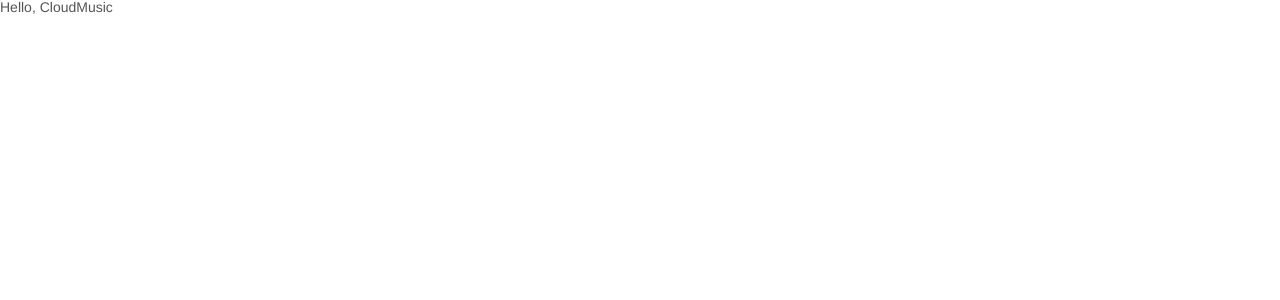
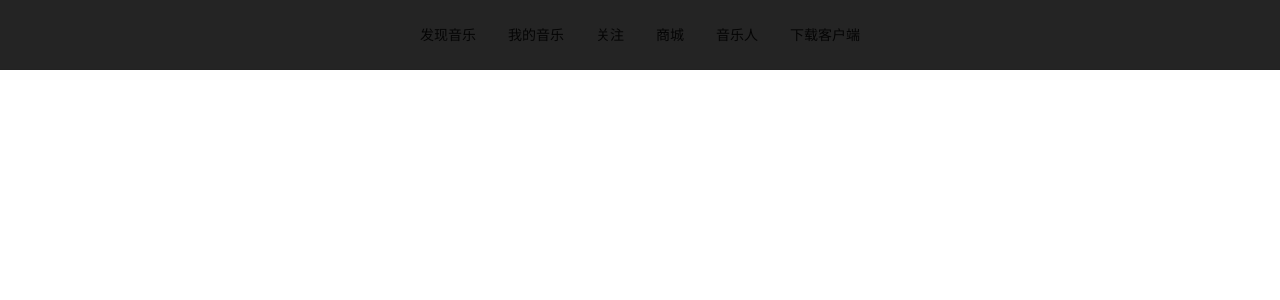
Before and after one commit to huccct/cloudmusic, a React (Vite) app: page / in a window 1280 px wide. Shown: the top 300 px of the page. Built offline with nearby package versions, Linux system fonts and the light colour scheme.

Commit message:
feat(navbar): complete navbar

```diff
--- a/package.json
+++ b/package.json
@@ -51,6 +51,7 @@
     "lint-staged": "^13.2.3",
     "prettier": "^3.0.0",
     "prettier-plugin-organize-imports": "^3.2.3",
+    "sass": "^1.64.1",
     "typescript": "^5.0.2",
     "unocss": "^0.53.6",
     "vite": "^4.4.5"
--- a/src/App.tsx
+++ b/src/App.tsx
@@ -1,9 +1,9 @@
-function App() {
+import router from '@/router'
+import { RouterProvider } from 'react-router-dom'
+export default function App() {
   return (
     <>
-      <div>Hello, CloudMusic</div>
+      <RouterProvider router={router} />
     </>
   )
 }
-
-export default App
--- /dev/null
+++ b/src/components/navbar/index.tsx
@@ -0,0 +1,55 @@
+import type { MenuProps } from 'antd'
+
+import { Menu } from 'antd'
+
+import React, { useState } from 'react'
+
+import './style/index.scss'
+
+const items: MenuProps['items'] = [
+  {
+    label: '发现音乐',
+    key: 'discover',
+  },
+  {
+    label: '我的音乐',
+    key: 'mine',
+  },
+  {
+    label: '关注',
+    key: 'follow',
+  },
+  {
+    label: '商城',
+    key: 'shop',
+  },
+  {
+    label: '音乐人',
+    key: 'musician',
+  },
+  {
+    label: '下载客户端',
+    key: 'download',
+  },
+]
+
+const index: React.FC = () => {
+  const [current, setCurrent] = useState('mail')
+
+  const onClick: MenuProps['onClick'] = (e) => {
+    console.log('click ', e)
+    setCurrent(e.key)
+  }
+
+  return (
+    <Menu
+      onClick={onClick}
+      selectedKeys={[current]}
+      mode="horizontal"
+      items={items}
+      className="flex justify-center bg-#242424 text-#ccc h-70px items-center text-14px ant-menu-no-underline ant-menu-custom"
+    />
+  )
+}
+
+export default index
--- /dev/null
+++ b/src/components/navbar/style/index.scss
@@ -0,0 +1,13 @@
+.ant-menu-no-underline .ant-menu-item::after {
+  border: none !important; /* 移除下划线 */
+}
+.ant-menu-custom .ant-menu-item:hover {
+  background-color: black !important; /* 背景变黑 */
+}
+.ant-menu-custom .ant-menu-item:hover span {
+  color: white !important; /* 文字变白 */
+}
+.ant-menu-custom .ant-menu-item {
+  height: 70px;
+  line-height: 70px;
+}
--- /dev/null
+++ b/src/router/index.tsx
@@ -0,0 +1,10 @@
+import Home from '@/views/home'
+import { createBrowserRouter } from 'react-router-dom'
+const router = createBrowserRouter([
+  {
+    path: '/',
+    element: <Home />,
+  },
+])
+
+export default router
--- /dev/null
+++ b/src/views/home/index.tsx
@@ -0,0 +1,9 @@
+import NavBar from '@/components/navbar'
+
+export default function index() {
+  return (
+    <div>
+      <NavBar />
+    </div>
+  )
+}
--- a/tsconfig.json
+++ b/tsconfig.json
@@ -1,5 +1,10 @@
 {
   "compilerOptions": {
+    "baseUrl": "./", // 解析非相对模块的基地址，默认是当前目录
+    "paths": {
+      //路径映射，相对于baseUrl
+      "@/*": ["src/*"]
+    },
     "target": "ES2020",
     "useDefineForClassFields": true,
     "lib": ["ES2020", "DOM", "DOM.Iterable"],
--- a/vite.config.ts
+++ b/vite.config.ts
@@ -1,7 +1,9 @@
 import react from '@vitejs/plugin-react-swc'
+import path from 'path'
 import UnoCSS from 'unocss/vite'
 import { defineConfig } from 'vite'
 // https://vitejs.dev/config/
 export default defineConfig({
   plugins: [react(), UnoCSS()],
+  resolve: { alias: { '@': path.resolve('./src') } },
 })
```
Also changed, not shown: src/assets/topbar.png (added), 1 other file (tests, documents, lock files or other folders).
